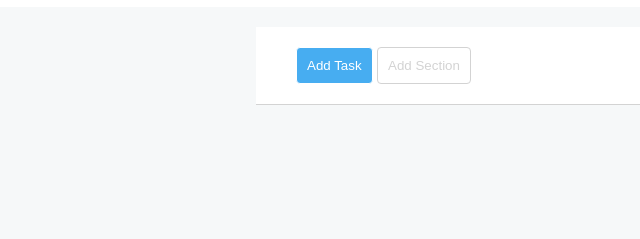
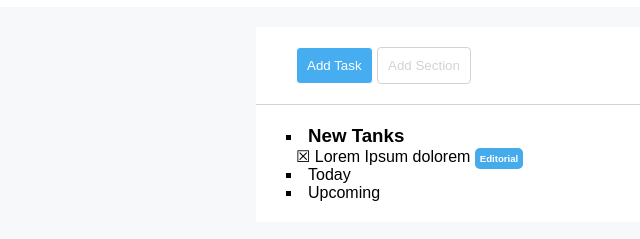
Before and after one commit to didebbo/html-css-toboolist, a plain HTML site: page index.html in a window 1280 px wide. Shown: the part 63-302 px from the top of the page, without its empty margins (0-640 px from the left). Drawn offline with Linux system fonts and the light colour scheme.

Commit message:
add: list structure

```diff
--- a/css/style.css
+++ b/css/style.css
@@ -1,17 +1,25 @@
 /* Reset */
+
 * {
     margin: 0px;
     padding: 0px;
     box-sizing: border-box;
 }
 
+ul {
+    padding-left: 10px;
+    list-style-position: inside;
+}
+
 /* Common */
+
 body {
     background-color: #F6F8F9;
     font-family: sans-serif;
 }
 
 /* Header */
+
 header {
     background-color: #fff;
 }
@@ -29,11 +37,15 @@ h1 {
     vertical-align: middle;
 }
 
+/* Main */
+
 .main-container {
     width: 60%;
     margin: 20px auto;
     background-color: #fff;
 }
+
+/* Top Bar */
 
 .top-bar {
     border-bottom: 1px solid lightgrey;
@@ -55,3 +67,38 @@ h1 {
     color: lightgrey;
     border-color: lightgrey;
 }
+
+/* Main Content */
+
+.main-content {
+    padding: 20px;
+}
+
+.ul-category li {
+    list-style-type: square;
+}
+
+.ul-category li h3 {
+    display: inline-block;
+}
+
+li.v-box {
+   list-style-type: "\2611";
+}
+
+li.x-box {
+   list-style-type: "\2612";
+}
+
+.badge {
+   font-size: 0.6em;
+   font-weight: bold;
+   background-color: gray;
+   padding: 5px;
+   border-radius: 5px;
+   color: #fff;
+}
+
+.badge.bg-1 {
+    background-color: #45ABEA;
+}
--- a/index.html
+++ b/index.html
@@ -43,6 +43,23 @@
                 </div>
                 <!-- /Top Bar -->
 
+                <!-- Main Content -->
+                <div class="main-content">
+                    <ul class="ul-category">
+                        <li>
+                            <h3>New Tanks</h3>
+                            <ul class="ul-tasks">
+                                <li class="x-box">
+                                    Lorem Ipsum dolorem <span class="badge bg-1">Editorial</span>
+                                </li>
+                            </ul>
+                        </li>
+                        <li>Today</li>
+                        <li>Upcoming</li>
+                    </ul>
+                </div>
+                <!-- /Main Content -->
+
             </div>
             <!-- /Main Container -->
 
```
